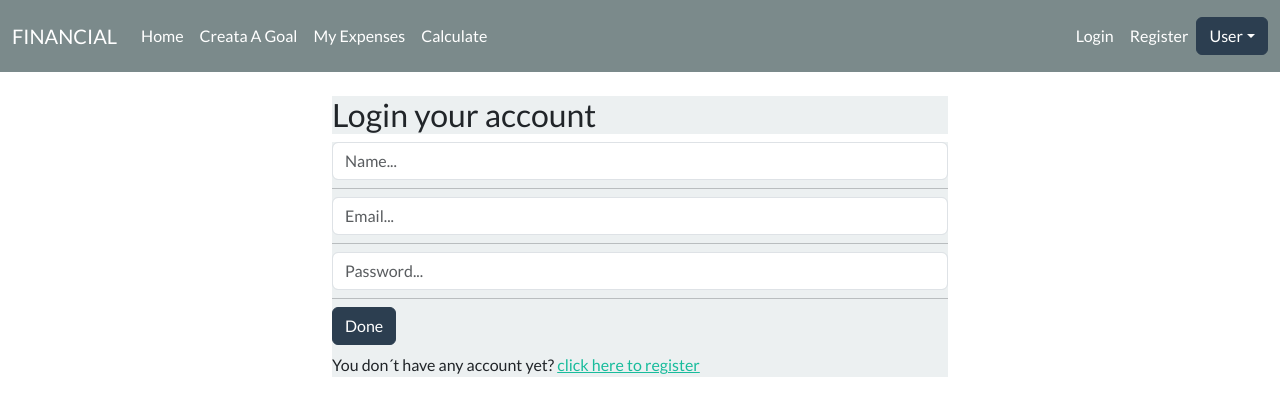
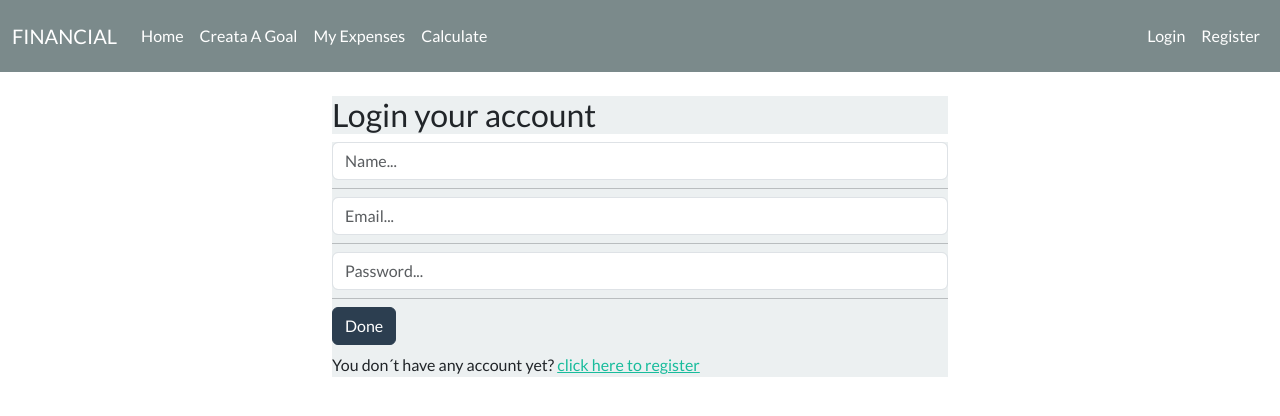
Before and after one commit to ArielGola/financial-app-frontend, a React (Create React App) app: page /log in a window 1280 px wide. Shown: the top 416 px of the page. Built offline with nearby package versions, Linux system fonts and the light colour scheme.

Commit message:
Coment all files || delete button user from navMenu

```diff
--- a/src/components/Calculator/Calculator.jsx
+++ b/src/components/Calculator/Calculator.jsx
@@ -1,5 +1,8 @@
+// Modules
 import React, { useState, useEffect } from "react";
 import Axios from "axios";
+
+// Helpers
 import {
   calculateIncomesF,
   calculateExpensesF,
@@ -10,6 +13,7 @@ import {
   calculateCostOfLivingPlaceF,
 } from "../../helpers/calculatorCompHelpers";
 
+// Components
 import Loader from "../Loader/Loader";
 
 
@@ -79,6 +83,7 @@ function Calculator() {
   };
 
 
+  // Form of interes
   const onSubmitFormOne = (e) => {
     e.preventDefault();
 
@@ -113,6 +118,7 @@ function Calculator() {
   };
 
 
+  // Form of CLI
   const onSubmitFormTwo = (e) => {
     e.preventDefault();
 
--- a/src/components/CreateGoal/CreateGoal.jsx
+++ b/src/components/CreateGoal/CreateGoal.jsx
@@ -1,12 +1,15 @@
+// Modules
 import React, { useState, useEffect } from "react";
 import Axios from "axios";
 import { useHistory, Link } from "react-router-dom";
-
 import DatePickerR from 'react-datepicker';
 
+// Components
 import Loader from "../Loader/Loader";
 
+// Styles
 import "react-datepicker/dist/react-datepicker.css";
+
 
 function CreateGoal(props) {
 
@@ -15,6 +18,7 @@ function CreateGoal(props) {
     async function getData() {
       try {
 
+        // Manage => Edit on || Edit off
         if (window.location.pathname.includes('edit')) {
           const response = await Axios.get(
             "http://localhost:4000/api/financial/goals/" + props.match.params.id
--- a/src/components/Loader/Loader.jsx
+++ b/src/components/Loader/Loader.jsx
@@ -1,5 +1,7 @@
+// Modules
 import React from 'react';
 
+// Styles
 import "./Loader.css";
 
 function Loader() {
--- a/src/components/Login/Login.jsx
+++ b/src/components/Login/Login.jsx
@@ -1,3 +1,4 @@
+// Modules
 import React, { useState } from "react";
 import Axios from "axios";
 import { useHistory, Link } from "react-router-dom";
@@ -72,7 +73,7 @@ function Login(props) {
       <div className="col-md-8 offset-md-2">
         <div className="card-body bg-light">
           <h3 className="card-title">There was an error with the user sing in</h3>
-          <Link className="btn btn-success btn-block" to="expenses/create">
+          <Link className="btn btn-success btn-block" to="/home">
             Click here to go to home page
           </Link>
         </div>
--- a/src/components/NavMenu/NavMenu.jsx
+++ b/src/components/NavMenu/NavMenu.jsx
@@ -1,16 +1,22 @@
+// Modules
 import React from "react";
 import { Link, useHistory } from "react-router-dom";
+
+// Helpers
 import { deleteToken } from '../../helpers/authHelpers';
+
 
 function NavMenu(props) {
 
   let history = useHistory();
 
+  // Handle state of App.js
   const handleLoggedNavMenu = (value) => {
     const changeLogged = props.handleLogged;
     changeLogged(value);
   };
 
+  // Logout
   const deleteSession = () => {
     try {
 
@@ -24,6 +30,7 @@ function NavMenu(props) {
       console.log(error.message);
     }
   };
+
 
   return (
     <nav className="navbar navbar-expand-lg navbar-dark bg-dark">
@@ -61,7 +68,6 @@ function NavMenu(props) {
 
         <div className="float-right">
           {
-            //!isLogged ? (
             !props.logged ? (
               <div className="navbar-nav float-right">
                 <Link className="nav-link" to="/log">
@@ -72,33 +78,13 @@ function NavMenu(props) {
                 </Link>
               </div>
             ) : (
-              <div className="float-right">
-                <button className="btn btn-info" onClick={deleteSession}>
+              <div className="navbar-nav float-right">
+                <a className="nav-link" onClick={deleteSession}>
                   Logout
-                </button>
+                </a>
               </div>
             )
           }
-        </div>
-
-        <div className="btn-group dropleft">
-          <button
-            type="button"
-            className="btn btn-primary dropdown-toggle"
-            data-toggle="dropdown"
-            aria-haspopup="true"
-            aria-expanded="false"
-          >
-            User
-          </button>
-          <div className="dropdown-menu">
-            <Link className="dropdown-item" to="/users">
-              View Users
-            </Link>
-            <Link className="dropdown-item" to="/profile">
-              User Profile
-            </Link>
-          </div>
         </div>
       </div>
     </nav>
--- a/src/components/Register/Register.jsx
+++ b/src/components/Register/Register.jsx
@@ -1,3 +1,4 @@
+// Modules
 import React, { useState } from "react";
 import Axios from "axios";
 import { useHistory, Link } from "react-router-dom";
@@ -72,7 +73,7 @@ function Register(props) {
       <div className="col-md-8 offset-md-2">
         <div className="card-body bg-light">
           <h3 className="card-title">There was an error with the user registration</h3>
-          <Link className="btn btn-success btn-block" to="expenses/create">
+          <Link className="btn btn-success btn-block" to="/home">
             Click here to go to home page
           </Link>
         </div>
--- a/src/helpers/authHelpers.js
+++ b/src/helpers/authHelpers.js
@@ -1,15 +1,18 @@
 import Axios from 'axios';
+
 
 export function getToken() {
     let token = document.cookie.split('=')[1];
     return token;
 };
 
+
 export function deleteToken() {
     let date = new Date();
     date.setTime(date.getTime() -10);
     document.cookie = `token=; expires=${date.toGMTString()}`;
 };
+
 
 export function initInterceptor() {
     Axios.interceptors.request.use(function(config) {
--- a/src/index.js
+++ b/src/index.js
@@ -2,7 +2,7 @@ import React from 'react';
 import ReactDOM from 'react-dom';
 import './index.css';
 import App from './App';
-import reportWebVitals from './reportWebVitals';
+// import reportWebVitals from './reportWebVitals';
 
 ReactDOM.render(
   <React.StrictMode>
@@ -14,4 +14,5 @@ ReactDOM.render(
 // If you want to start measuring performance in your app, pass a function
 // to log results (for example: reportWebVitals(console.log))
 // or send to an analytics endpoint. Learn more: https://bit.ly/CRA-vitals
-reportWebVitals();
+
+//reportWebVitals();
```
Also changed, not shown: src/App.js (+19 -2 lines), src/components/GoalsList/GoalsList.jsx (+10 -0 lines), src/components/InputExpenses/InputExpenses.jsx (+7 -1 lines), src/components/ShowExpenses/ShowExpenses.jsx (+9 -0 lines).
